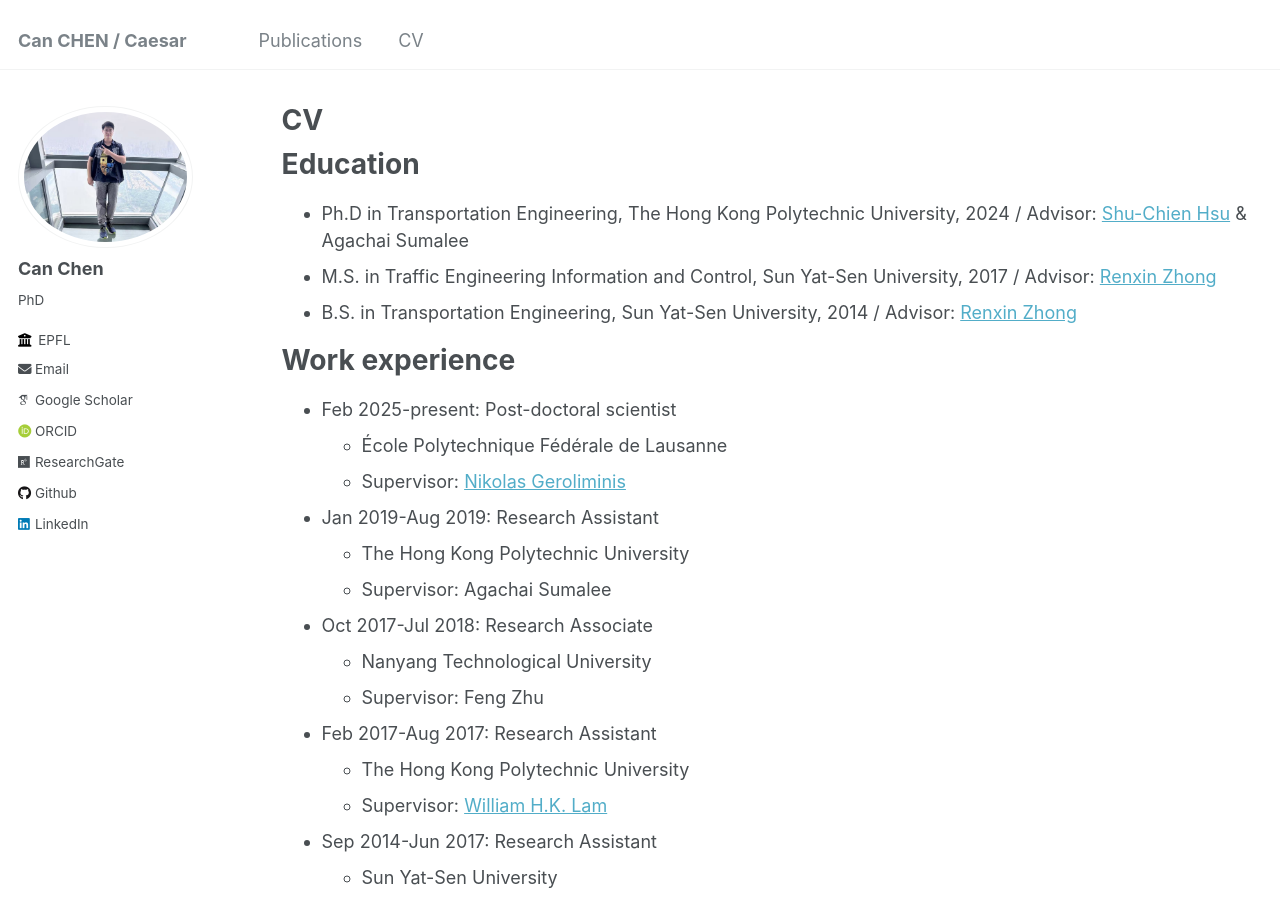
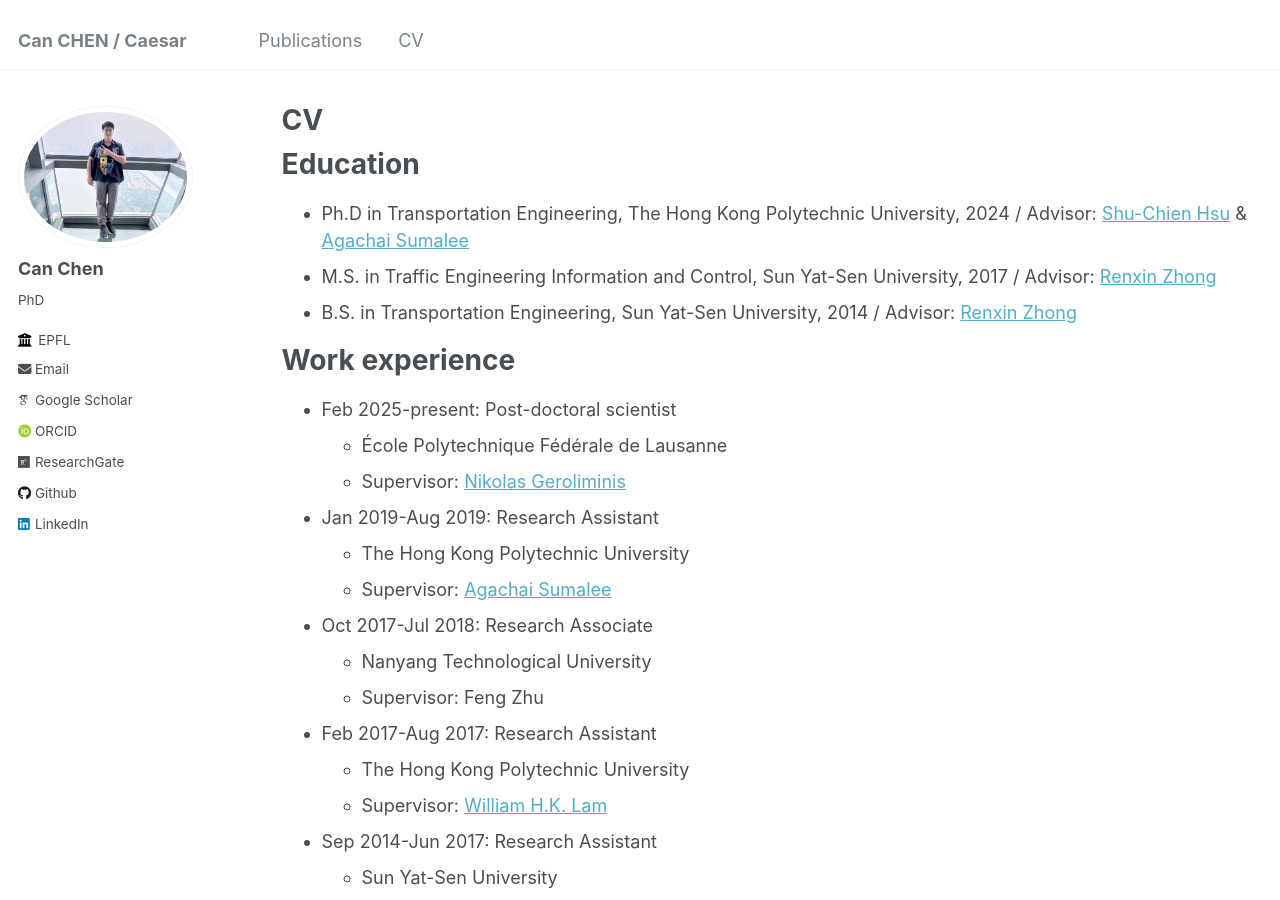
Before and after one commit to CanChen-Caesar/CanChen-Caesar.github.io, a Jekyll site: the page built from _pages/cv.md, in a window 1280 px wide and 900 px high. Built offline with Jekyll 4.4.1, drawn with Linux system fonts in a browser that asks for light colours; some web fonts are replaced; part of the change alters nothing that is shown.

Commit message:
Update cv.md

```diff
--- a/_pages/cv.md
+++ b/_pages/cv.md
@@ -11,7 +11,7 @@ redirect_from:
 
 Education
 ======
-* Ph.D in Transportation Engineering, The Hong Kong Polytechnic University, 2024 / Advisor: [Shu-Chien Hsu](https://drmarkhsu.wordpress.com/) & Agachai Sumalee
+* Ph.D in Transportation Engineering, The Hong Kong Polytechnic University, 2024 / Advisor: [Shu-Chien Hsu](https://drmarkhsu.wordpress.com/) & [Agachai Sumalee](https://csii.chula.ac.th/team_member/professor-agachai-sumalee/)
 * M.S. in Traffic Engineering Information and Control, Sun Yat-Sen University, 2017 / Advisor: [Renxin Zhong](https://www.labxing.com/-1159)
 * B.S. in Transportation Engineering, Sun Yat-Sen University, 2014 / Advisor: [Renxin Zhong](https://www.labxing.com/-1159)
 
@@ -23,7 +23,7 @@ Work experience
 
 * Jan 2019-Aug 2019: Research Assistant
   * The Hong Kong Polytechnic University
-  * Supervisor: Agachai Sumalee
+  * Supervisor: [Agachai Sumalee](https://csii.chula.ac.th/team_member/professor-agachai-sumalee/)
 
 * Oct 2017-Jul 2018: Research Associate
   * Nanyang Technological University
```
